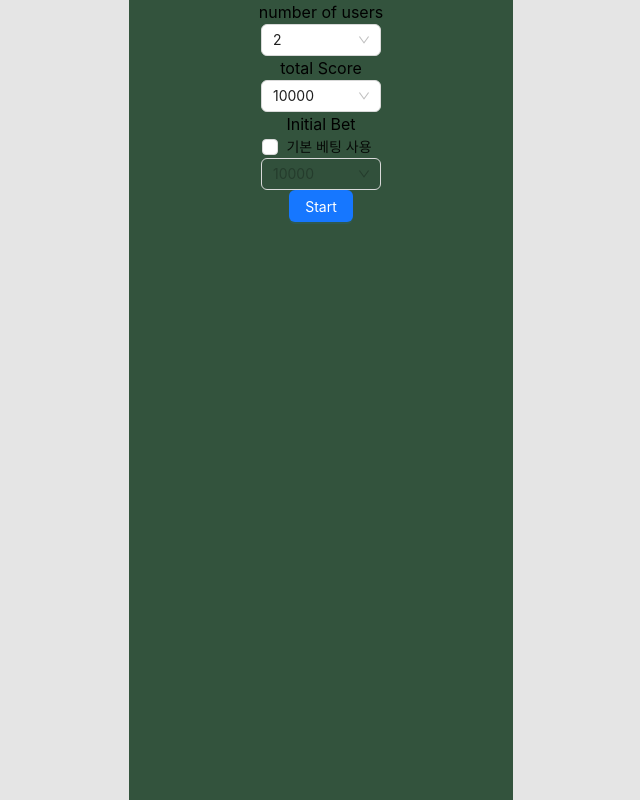
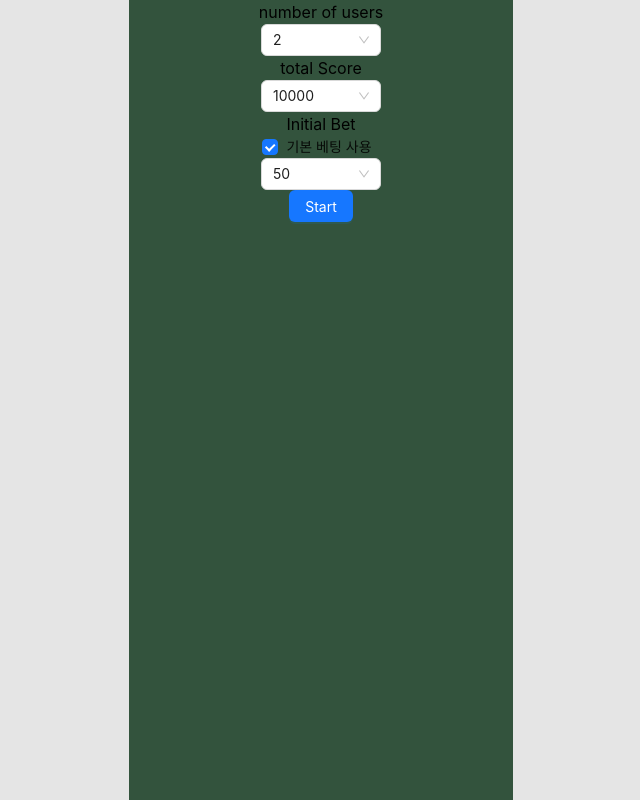
Before and after one commit to Betting-Man/Frontend, a React (Create React App) app: page /single in a window 1280 px wide. Shown: the whole page, without its empty margins (319-959 px from the left). Built offline with nearby package versions, Linux system fonts and the light colour scheme.

Commit message:
🐛 라운드 종료시마다 초기 베팅 금액 적용

```diff
--- a/src/components/SingleBeginModal/SingleBeginModal.tsx
+++ b/src/components/SingleBeginModal/SingleBeginModal.tsx
@@ -4,7 +4,7 @@ import { useNavigate } from 'react-router-dom';
 import useUserposition from "../../hooks/useUserPostition";
 import UserNameInput from "../UserNameInput/UserNameInput";
 import { useSelector, useDispatch } from 'react-redux';
-import { setUserCount, setUsers, setInitialBet, setUserTurnOrder } from "../../features/single/singleSlice";
+import { setUserCount, setUsers, setInitialBet, setUserTurnOrder, setInitialRoundSetting } from "../../features/single/singleSlice";
 import { RootState } from "../../app/store";
 import { User } from "../../features/single/singleSlice";
 
@@ -36,7 +36,7 @@ export default function SingleBeginModal({ isModalOpen, setIsModalOpen, userCoun
                 initialScore: initialScore,
                 currentScore: initialScore,
                 isTurn : false,
-                currentRoundBet : 0,
+                currentRoundBet : initialBet,
                 currentRoundBehavior : 0,
                 isDie : false
             })
@@ -44,6 +44,7 @@ export default function SingleBeginModal({ isModalOpen, setIsModalOpen, userCoun
 
         dispatch(setUsers(userObjects)) // 유저 객체 업데이트
         dispatch(setUserTurnOrder()); // 턴 정하기
+        dispatch(setInitialRoundSetting()); // inital Bet을 통해 round 시작전 세팅
         navigate('/single/1'); // 특정 roomId로 수정 필요 ////////////////////////////////////////
     }
 
--- a/src/components/SingleWinnerModal/SingleWinnerModal.tsx
+++ b/src/components/SingleWinnerModal/SingleWinnerModal.tsx
@@ -1,7 +1,7 @@
 import { Modal } from "antd";
 import React, { useState } from "react";
 import { useDispatch,useSelector } from 'react-redux';
-import { incrementRound,resetCurrentRoundTotalScore, resetRequiredCallScore,divideRoundScoreToWinner } from '../../features/single/singleSlice';
+import { incrementRound,resetCurrentRoundTotalScore, resetRequiredCallScore,divideRoundScoreToWinner, setInitialRoundSetting } from '../../features/single/singleSlice';
 import { RootState } from "../../app/store";
 import {
     faUser
@@ -20,7 +20,7 @@ export default function SingleWinnerModal({ isModalOpen,setIsModalOpen }: Props)
             dispatch(incrementRound()); // 라운드 수 증가
             dispatch(divideRoundScoreToWinner(selectedUserIndexes)); // 이긴 유저에 score 나눠주기
             dispatch(resetRequiredCallScore()); // requiredCallScore 초기화
-            // dispatch(resetCurrentRoundTotalScore()); // roundScore 초기화
+            dispatch(setInitialRoundSetting()); // inital Bet을 통해 round 시작전 세팅
         }
     };
 
--- a/src/features/single/singleSlice.ts
+++ b/src/features/single/singleSlice.ts
@@ -229,6 +229,17 @@ export const singleSlice = createSlice({
 		resetRequiredCallScore: (state) => {
 			state.requiredCallScore = 0;
 		},
+		// 라운드 시작할 때, 초기 금액 설정
+		setInitialRoundSetting : (state) =>{
+			const initialBet=state.initialBet;
+
+			state.users.forEach((user)=>{
+				user.currentRoundBet=initialBet;
+			})
+
+			state.currentRoundTotalScore=initialBet * state.users.length;
+			state.requiredCallScore=initialBet;
+		},
 		// 라운드 수 늘리기
 		incrementRound: (state) => {
 			state.round += 1;
@@ -258,6 +269,7 @@ export const {
 	incrementUserCurrentRoundBehavior,
 	resetUserCurrentRoundBehavior,
 	resetRequiredCallScore,
+	setInitialRoundSetting,
 	incrementRound,
 	resetCurrentRoundTotalScore,
 	incrementCurrentRoundTotalScore,
--- a/src/pages/SingleSetting/SingleSetting.tsx
+++ b/src/pages/SingleSetting/SingleSetting.tsx
@@ -1,5 +1,5 @@
 import { Select, Checkbox, Button, Modal, Input } from "antd";
-import { useState } from "react";
+import React,{ useState } from "react";
 import { useNavigate } from 'react-router-dom';
 import RightUserNameInput from "../../components/UserNameInput/UserNameInput";
 import useUserposition from "../../hooks/useUserPostition";
@@ -10,12 +10,21 @@ type Props = {}
 
 export default function Single({ }: Props) {
     const [isModalOpen, setIsModalOpen] = useState(false); // 유저 닉네임 짓는 모달창 오픈 여부
-    const [isInitialBet, setIsInitialBet] = useState(true); // 초기 베팅 여부
+    const [isInitialBet, setIsInitialBet] = useState(false); // 초기 베팅 여부
     const [numberOfUser, setNumberOfUser] = useState(2); // 참여하는 유저 수
     const [initialScore, setInitialScore] = useState(5000); // 초기 금액
     const [initialBet, setInitialBet] = useState(50); // 초기 베팅 금액
 
     const navigate = useNavigate();
+
+    const initialBetOptions = Array.from({ length: 10 }, (_, index) => {
+        const value = 50 * (index + 1);
+        return { value, label: `${value}` };
+    });
+    const initialScoreOptions = Array.from({ length: 10 }, (_, index) => {
+        const value = 5000 * (index + 1);
+        return { value, label: `${value}` };
+    });
 
     return (
         <div className='flex flex-col items-center'>
@@ -39,38 +48,16 @@ export default function Single({ }: Props) {
                 defaultValue='10000'
                 style={{ width: 120 }}
                 onChange={(value)=> setInitialScore(Number(value))}
-                options={[
-                    { value: 5000, label: '5000' },
-                    { value: 10000, label: '10000' },
-                    { value: 15000, label: '15000' },
-                    { value: 20000, label: '20000' },
-                    { value: 25000, label: '25000' },
-                    { value: 30000, label: '30000' },
-                    { value: 35000, label: '35000' },
-                    { value: 40000, label: '40000' },
-                    { value: 45000, label: '45000' },
-                    { value: 50000, label: '50000' }
-                ]}
+                options={initialScoreOptions}
             />
             <h1>Initial Bet</h1>
-            <Checkbox onChange={() => setIsInitialBet(!isInitialBet)}>기본 베팅 사용</Checkbox>
+            <Checkbox onChange={() => setIsInitialBet(!isInitialBet)} checked={!isInitialBet}>기본 베팅 사용</Checkbox>
             <Select
-                defaultValue='10000'
+                defaultValue='50'
                 style={{ width: 120 }}
                 onChange={(value)=>setInitialBet(Number(value))}
                 disabled={isInitialBet}
-                options={[
-                    { value: 5000, label: '5000' },
-                    { value: 10000, label: '10000' },
-                    { value: 15000, label: '15000' },
-                    { value: 20000, label: '20000' },
-                    { value: 25000, label: '25000' },
-                    { value: 30000, label: '30000' },
-                    { value: 35000, label: '35000' },
-                    { value: 40000, label: '40000' },
-                    { value: 45000, label: '45000' },
-                    { value: 50000, label: '50000' }
-                ]}
+                options={initialBetOptions}
             />
             <Button type="primary" onClick={()=>setIsModalOpen(true)}>Start</Button>
             {isModalOpen && <SingleBeginModal isModalOpen={isModalOpen} setIsModalOpen={setIsModalOpen} userCount={numberOfUser} initialBet={initialBet} initialScore={initialScore} />}
```
